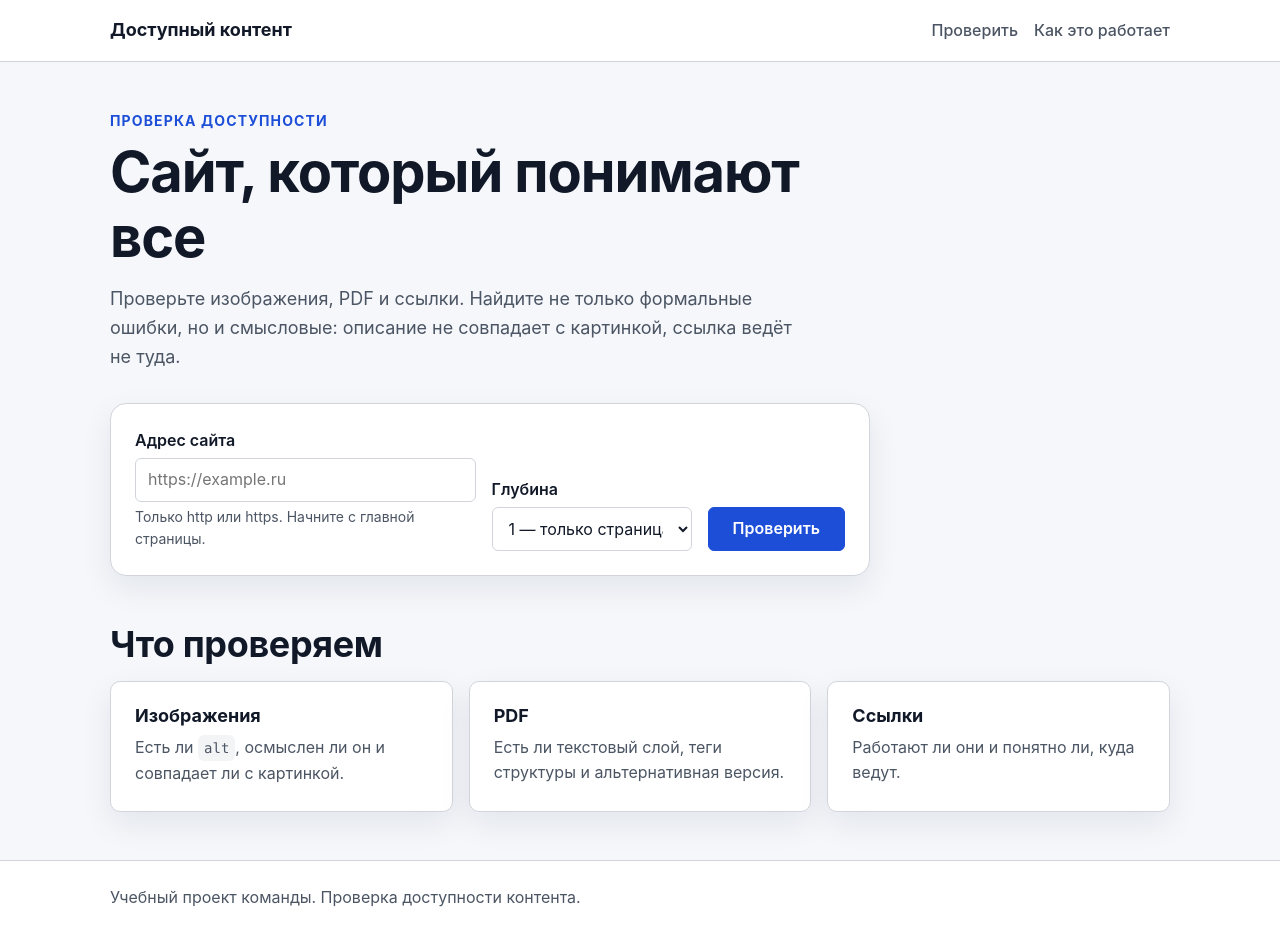
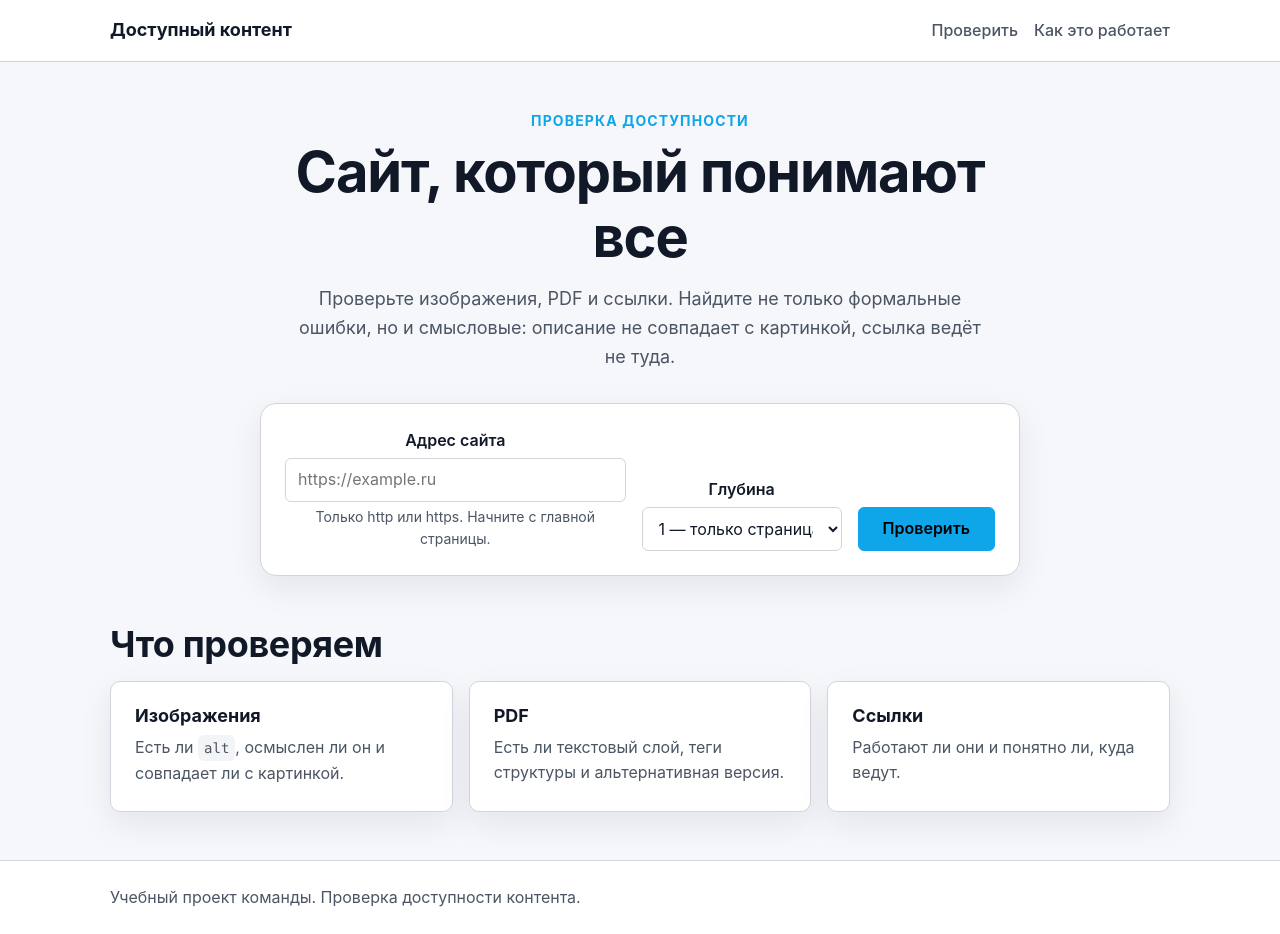
Before and after one commit to sergkoch/HantatonDosCon, a React (Vite) app in the folder client/: page / in a window 1280 px wide. Built offline with nearby package versions, Linux system fonts and the light colour scheme.

Commit message:
feat: redesign landing (light-blue accent, centered hero)

```diff
--- a/client/src/styles.css
+++ b/client/src/styles.css
@@ -9,11 +9,11 @@
   --color-text: #111827;
   --color-muted: #4b5563;
   --color-border: #d1d5db;
-  --color-accent: #1d4ed8;
-  --color-accent-strong: #1e40af;
-  --color-accent-soft: #dbeafe;
-  --color-on-accent: #ffffff;
-  --color-focus: #1d4ed8;
+  --color-accent: #0ea5e9;
+  --color-accent-strong: #0284c7;
+  --color-accent-soft: #e0f2fe;
+  --color-on-accent: #000000;
+  --color-focus: #0ea5e9;
   --color-critical: #b91c1c;
   --color-critical-soft: #fee2e2;
   --color-warning: #92400e;
@@ -163,7 +163,9 @@ a:hover {
 
 .hero {
   max-width: 760px;
+  margin-inline: auto;
   margin-bottom: var(--space-7);
+  text-align: center;
 }
 
 .hero__eyebrow {
@@ -183,6 +185,7 @@ a:hover {
 
 .hero__lead {
   max-width: 62ch;
+  margin-inline: auto;
   color: var(--color-muted);
   font-size: 1.125rem;
 }
```
